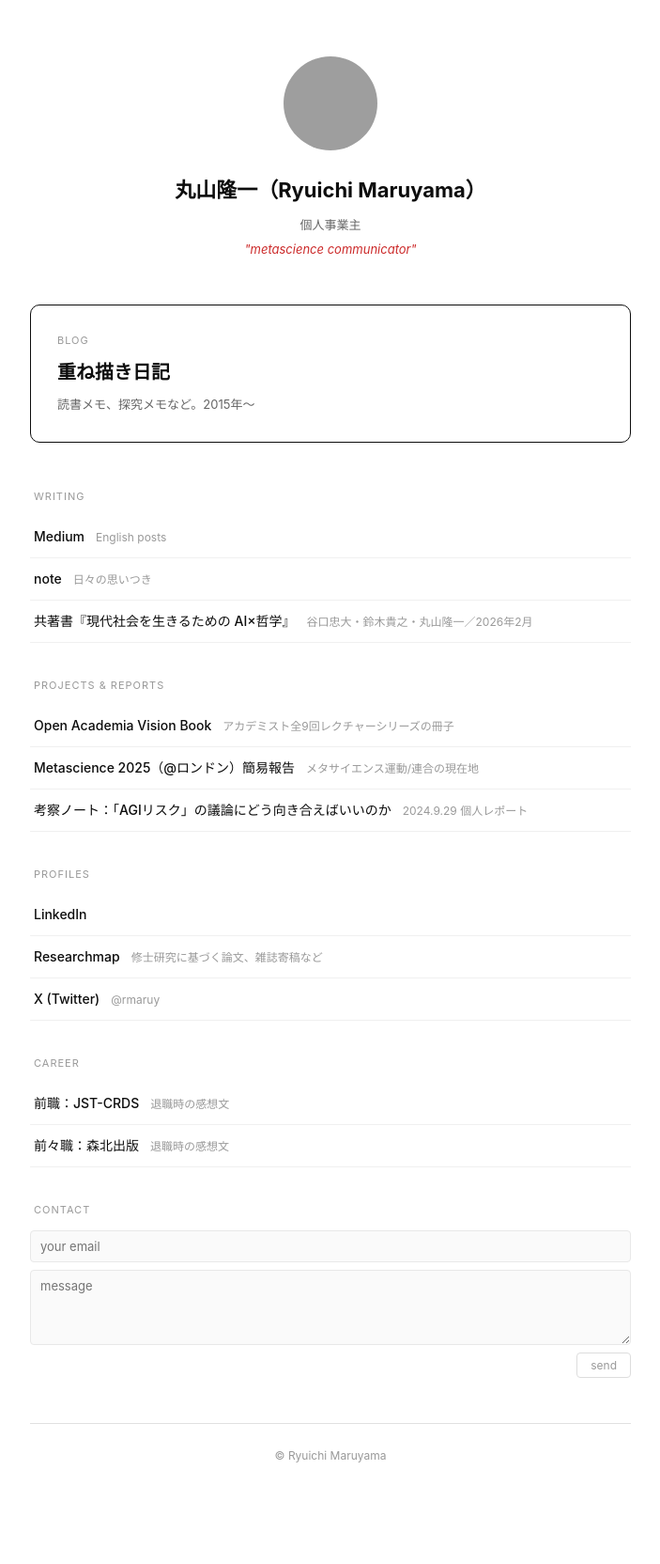
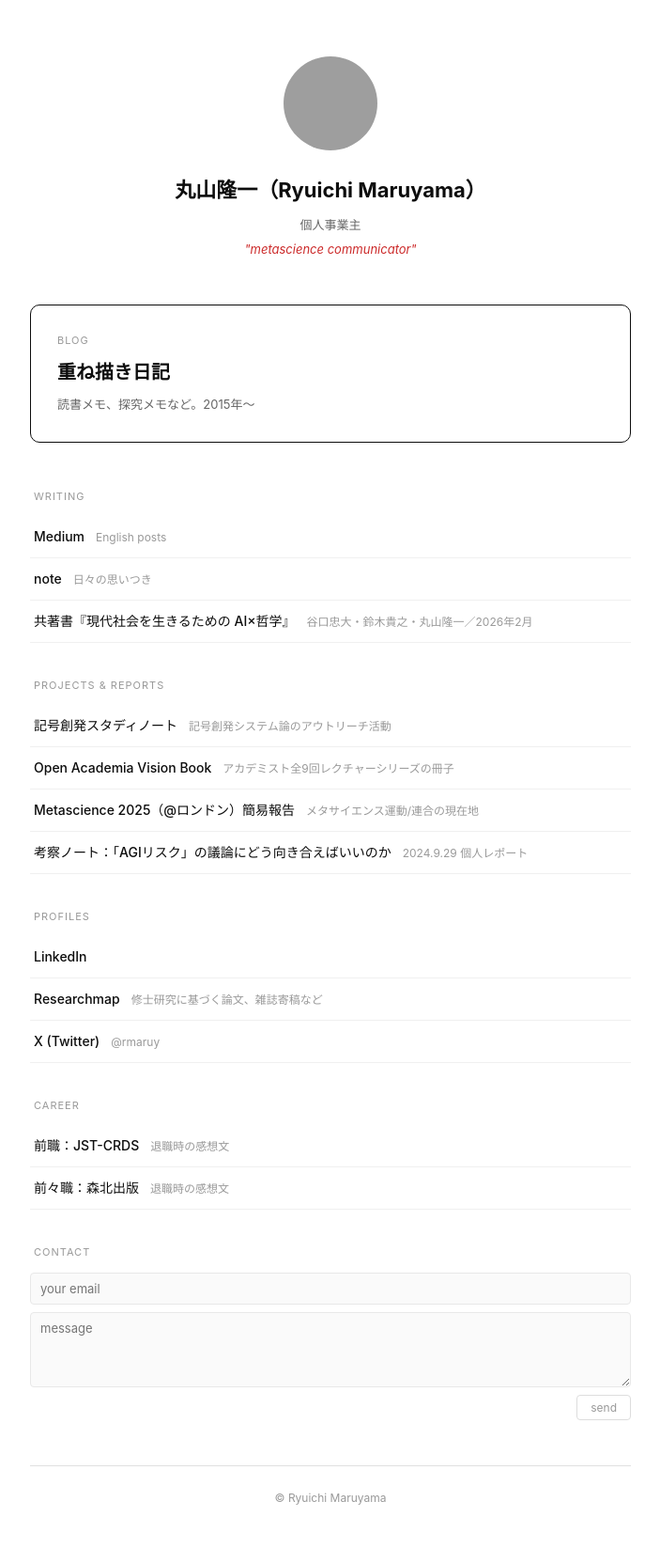
Before and after one commit to rmaruy3/rmaruy3.github.io, a Jekyll site: the page index.html, which Jekyll copies as it is, in a window 1280 px wide. Shown: the whole page at 94% size, without its empty margins (288-991 px from the left). Built offline with Jekyll 4.4.1, drawn with Linux system fonts in a browser that asks for light colours; before the commit the page ends 1619 px from its top, so only the background shows below that; grey boxes are pictures that could not be loaded.

Commit message:
Update index.html

```diff
--- a/index.html
+++ b/index.html
@@ -192,6 +192,10 @@
     <div class="section">
       <p class="section-label">Projects & Reports</p>
       <div class="small-links">
+        <a class="small-link" href="https://note.com/symbol_emerg" target="_blank" rel="noopener">
+          <span class="link-title">記号創発スタディノート</span>
+          <span class="link-desc">記号創発システム論のアウトリーチ活動</span>
+        </a>
         <a class="small-link" href="https://x.com/academist_cf/status/1960839750442737835" target="_blank" rel="noopener">
           <span class="link-title">Open Academia Vision Book</span>
           <span class="link-desc">アカデミスト全9回レクチャーシリーズの冊子</span>
```
